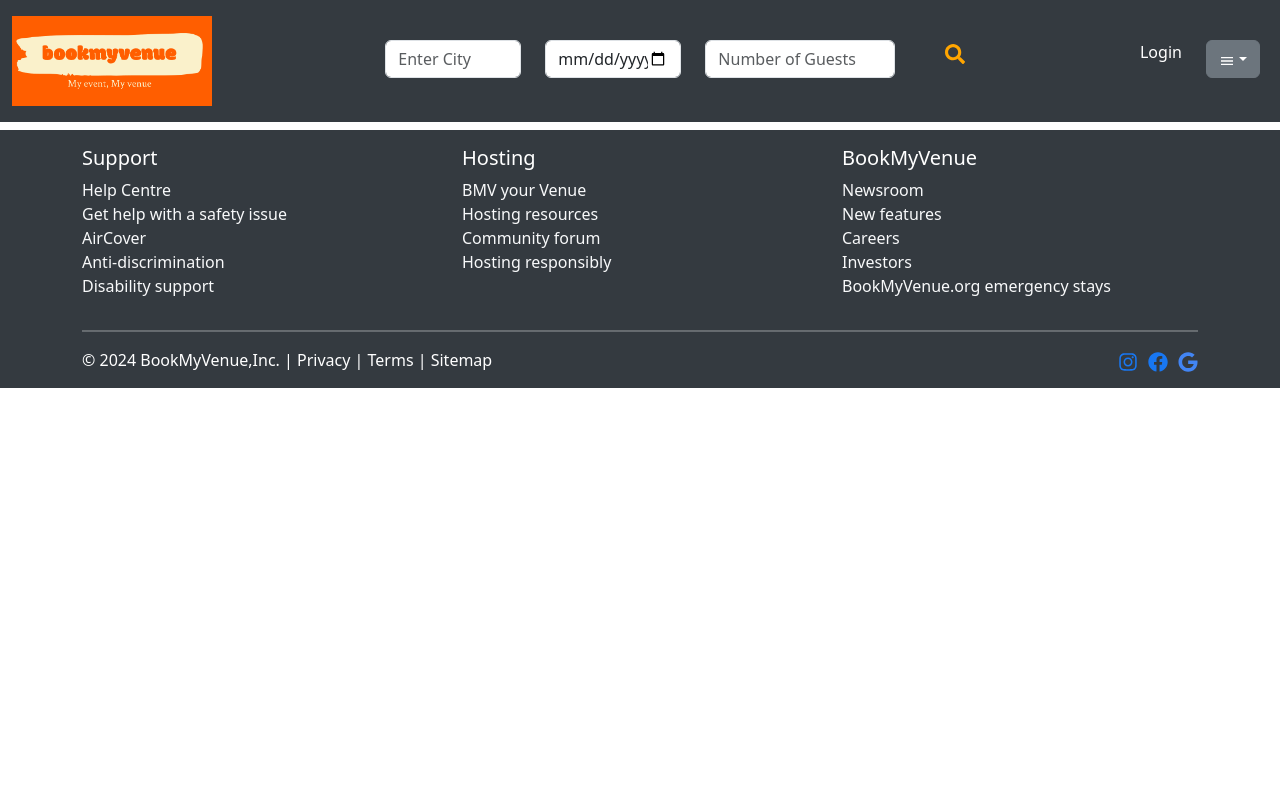
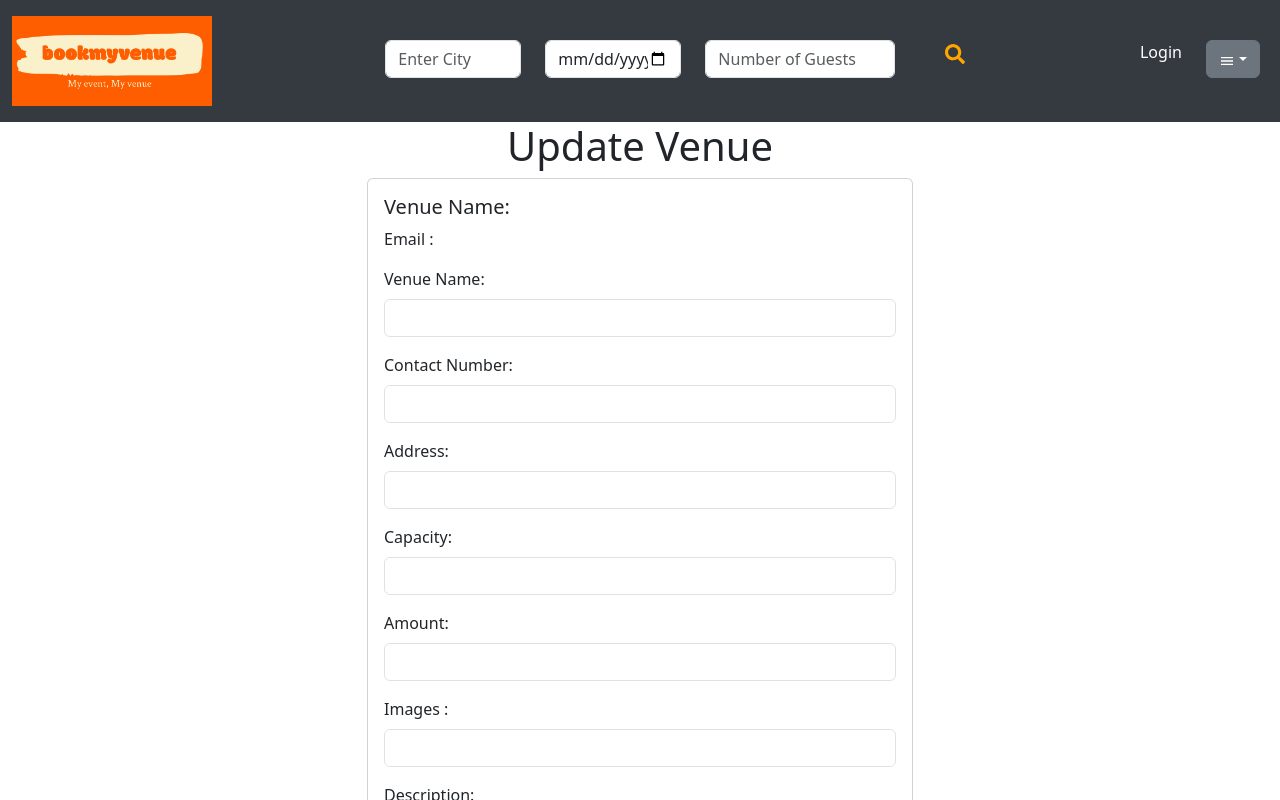
Before and after one commit to karanpatil41/bookMyVenueFrontend, a React (Create React App) app in the folder book-my-venue/: page /editVenue in a window 1280 px wide. Shown: the top 800 px of the page. Built offline with nearby package versions, Linux system fonts and the light colour scheme.

Commit message:
Get Venue Details By Username

```diff
--- a/book-my-venue/src/App.js
+++ b/book-my-venue/src/App.js
@@ -14,12 +14,14 @@
 import { Provider } from "react-redux";
 
 import { ToastContainer } from "react-toastify";
-import 'react-toastify/dist/ReactToastify.css'
+import "react-toastify/dist/ReactToastify.css";
 import Logout from "./Components/Logout";
 import { store } from "./store";
 import Venue from "./Components/Venue";
 import { UserProfile } from "./Components/UserProfile";
 import UpdateUser from "./Components/UpdateUser";
+import EditVenue from "./Components/EditVenue";
+import UserVenue from "./Components/UserVenue";
 
 function App() {
   return (
@@ -32,16 +34,18 @@
             <Route path="/vmSignUp" element={<Vmsignup />} />
             <Route path="/userLogin" element={<UserLogin />} />
             <Route path="/userSignUp" element={<UserSignup />} />
-            <Route path="/userProfile" element={<UserProfile/>}/>
-            <Route path="/api/user/updateProfile" element={<UpdateUser/>}/>
+            <Route path="/userProfile" element={<UserProfile />} />
+            <Route path="/api/user/updateProfile" element={<UpdateUser />} />
             <Route path="/contact" element={<Contact />} />
             <Route path="/addYourVenue" element={<AddYourVenue />} />
+            <Route path="/editVenue" element={<EditVenue />} />
+            <Route path="/api/venue/userVenue" element={<UserVenue />} />
             <Route path="/api/venue/venueDetails" element={<VenueDetails />} />
             <Route path="/api/venue/search" element={<Venue />} />
+
             <Route path="/logout" element={<Logout />} />
             <Route path="/trial" element={<Trial />} />
             <Route Component={Error} />
-
           </Routes>
           <ToastContainer />
           <Footer />
--- a/book-my-venue/src/Components/AddYourVenue.js
+++ b/book-my-venue/src/Components/AddYourVenue.js
@@ -6,10 +6,10 @@
 
 const AddYourVenue = () => {
   const status = useSelector((state) => state.auth.status);
-  console.log(`status = `,status.status);
-
+  console.log(`status = `, status.status);
+  const usernameS = sessionStorage["username"];
   const initialData = {
-    username: "",
+    username: usernameS,
     venueName: "",
     contactNumber: "",
     address: "",
@@ -20,7 +20,7 @@
   };
   const [formData, setFormData] = useState(initialData);
   const [contactNumberError, setContactNumberError] = useState("");
-  const token = sessionStorage['token'];
+  const token = sessionStorage["token"];
 
   const handleInputChange = (e) => {
     const { name, type, value } = e.target;
@@ -49,13 +49,11 @@
   const handleSubmit = async (e) => {
     e.preventDefault();
 
-    if(!status){
+    if (!status) {
       console.log("Please signin as Venue Manager");
       toast.error("Please signin as Venue Manager");
       return; // Stop further execution if status is false
-    }else {
-
-
+    } else {
       const headers = {
         Headers: {
           Authorization: sessionStorage["token"],
@@ -90,26 +88,13 @@
         // Handle error, show an error message or log it
       }
     }
-
   };
 
   return (
     <div>
       <h2>Venue Form</h2>
       <form className="col-md-3" encType="multipart/form-data">
-        <div className="mb-3">
-          <label htmlFor="username" className="form-label">
-            Enter Username
-          </label>
-          <input
-            type="text"
-            name="username"
-            value={formData.username}
-            className="form-control"
-            id="username"
-            onChange={handleInputChange}
-          />
-        </div>
+        <h5 className="card-title">Username: {formData.username}</h5>
         <div className="mb-3">
           <label htmlFor="venueName" className="form-label">
             Enter Venue Name
--- /dev/null
+++ b/book-my-venue/src/Components/EditVenue.js
@@ -0,0 +1,117 @@
+import { useState } from "react";
+
+const EditVenue = () => {
+  const initialData = {
+    username: "",
+    venueName: "",
+    contactNumber: "",
+    address: "",
+    capacity: "",
+    amount: "",
+    image: "", // This should be a File object, not a string
+    description: "",
+  };
+  const [formData, setFormData] = useState(initialData);
+
+  const handleInputChange = (e) => {
+    const {name, value}=e.target;
+    setFormData({
+        ...formData,
+        [name]:value,
+    });
+  };
+
+  return (
+    <div className="container">
+      <h1 className="text-center">Update Venue</h1>
+      <div className="row justify-content-center">
+        <div className="col-md-6">
+          <div className="card">
+            <div className="card-body">
+              <h5 className="card-title">Venue Name: {formData.venueName}</h5>
+              <p className="card-text">Email :{formData.username}</p>
+              <div className="form-group">
+                <label htmlFor="venueName">Venue Name:</label>
+                <input
+                  type="text"
+                  name="venueName"
+                  value={formData.venueName}
+                  className="form-control"
+                  id="venueName"
+                  onChange={handleInputChange}
+                />
+              </div>
+              <div className="form-group">
+                <label htmlFor="contactNumber">Contact Number:</label>
+                <input
+                  type="text"
+                  name="venueName"
+                  value={formData.contactNumber}
+                  className="form-control"
+                  id="venueName"
+                  onChange={handleInputChange}
+                />
+              </div>
+              <div className="form-group">
+                <label htmlFor="address">Address:</label>
+                <input
+                  type="text"
+                  name="venueName"
+                  value={formData.address}
+                  className="form-control"
+                  id="venueName"
+                  onChange={handleInputChange}
+                />
+              </div>
+              <div className="form-group">
+                <label htmlFor="capacity">Capacity:</label>
+                <input
+                  type="text"
+                  name="venueName"
+                  value={formData.capacity}
+                  className="form-control"
+                  id="venueName"
+                  onChange={handleInputChange}
+                />
+              </div>
+              <div className="form-group">
+                <label htmlFor="amount">Amount:</label>
+                <input
+                  type="text"
+                  name="venueName"
+                  value={formData.amount}
+                  className="form-control"
+                  id="venueName"
+                  onChange={handleInputChange}
+                />
+              </div>
+              <div className="form-group">
+                <label htmlFor="image">Images :</label>
+                <input
+                  type="text"
+                  name="venueName"
+                  value={formData.image}
+                  className="form-control"
+                  id="venueName"
+                  onChange={handleInputChange}
+                />
+              </div>
+              <div className="form-group">
+                <label htmlFor="description">Description:</label>
+                <input
+                  type="text"
+                  name="venueName"
+                  value={formData.description}
+                  className="form-control"
+                  id="venueName"
+                  onChange={handleInputChange}
+                />
+              </div>
+            </div>
+          </div>
+        </div>
+      </div>
+    </div>
+  );
+};
+export default EditVenue;
--- a/book-my-venue/src/Components/Header.js
+++ b/book-my-venue/src/Components/Header.js
@@ -208,8 +208,7 @@
               )}
 
               {loginStatus && (
-                <Dropdown.Item
-                  as={NavLink} to="/userProfile">
+                <Dropdown.Item as={NavLink} to="/userProfile">
                   {username}
                 </Dropdown.Item>
               )}
@@ -232,6 +231,16 @@
               <Dropdown.Item as={NavLink} to="/addYourVenue">
                 Add Your Venue
               </Dropdown.Item>
+              {loginStatus && (
+                <Dropdown.Item as={NavLink} to="/api/venue/userVenue">
+                  Your Venue Details
+                </Dropdown.Item>
+              )}
+              {loginStatus && (
+                <Dropdown.Item as={NavLink} to="/editVenue">
+                  Edit your Venue
+                </Dropdown.Item>
+              )}
               {!loginStatus && (
                 <Dropdown.Item as={NavLink} to="/vmSignUp">
                   Venue Manager SignUp
--- a/book-my-venue/src/Components/UserSignup.js
+++ b/book-my-venue/src/Components/UserSignup.js
@@ -13,20 +13,33 @@
     address: "",
     password: "",
     confirmPassword: "",
-    roleName:"NORMAL_USER",
+    roleName:"USER",
     roleId: 1,
   };
   const [formData, setFormData] = useState(initialData);
-
+  const [contactNumberError, setContactNumberError]=useState("");
   const navigate = useNavigate();
 
   const handleChange = (e) => {
     const { name, value } = e.target;
+
+    // Validate contactNumber
+    if (name === "contactNumber") {
+     const isValidContactNumber = /^\d{10}$/.test(value);
+     if (!isValidContactNumber) {
+       // Display error message
+       setContactNumberError("Contact number should be of 10 digits");
+     } else {
+       // Clear error message if contact number is valid
+       setContactNumberError("");
+     }
+   }
     setFormData({ ...formData, [name]: value });
   };
 
   const handleSubmit = async (e) => {
     e.preventDefault();
+
 
     if (formData.firstName.length === 0) {
       toast.error("Please enter firstName");
@@ -121,6 +134,12 @@
             onChange={handleChange}
           />
         </div>
+         {/* Display error message if there is one */}
+         {contactNumberError && (
+            <div style={{ color: "red", marginBottom: "10px" }}>
+              {contactNumberError}
+            </div>
+          )}
         <div>
           <label htmlFor="address">Address :</label>
           <input
```
Also changed, not shown: book-my-venue/src/Components/UserProfile.js (+9 -11 lines), book-my-venue/src/Components/UserVenue.js (added, +69 -0 lines), 2 other files (tests, documents, lock files or other folders). Lines whose indentation alone changed are shown as unchanged.
